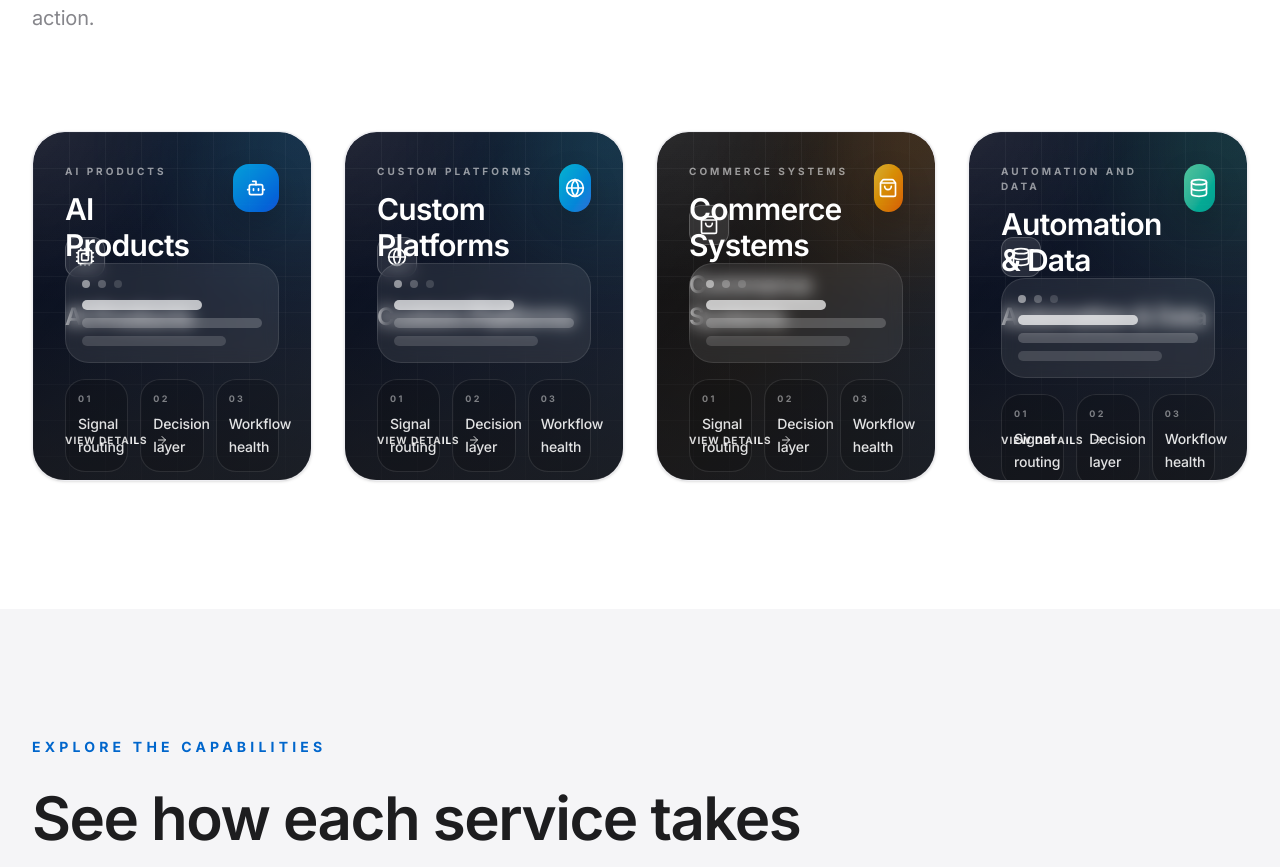
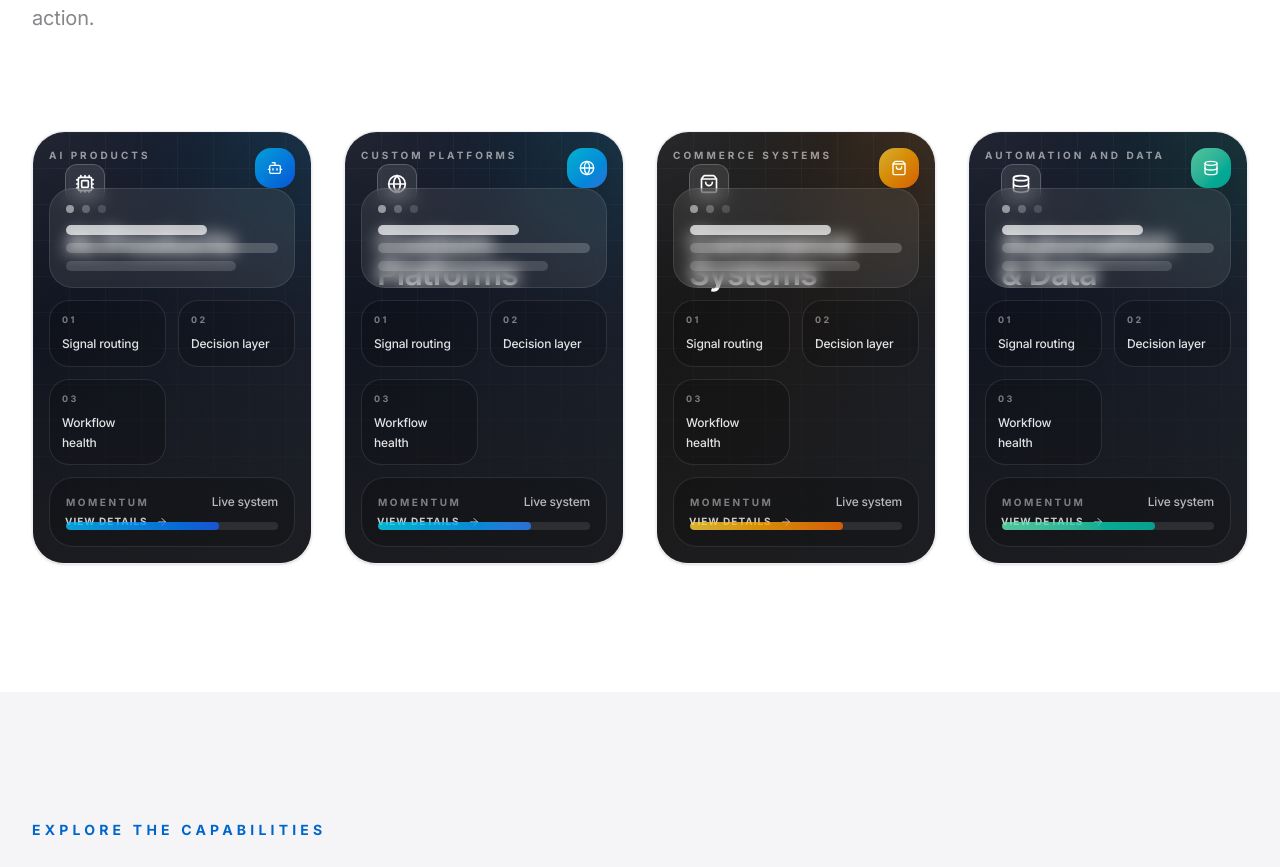
Before and after one commit to bakaltech/bakal-digital, a React (Vite) app: page / in a window 1280 px wide. Shown: the part 1660-2527 px from the top of the page. Built offline with nearby package versions, Linux system fonts and the light colour scheme.

Commit message:
Fix overlapping homepage capability cards

```diff
--- a/src/pages/Home.tsx
+++ b/src/pages/Home.tsx
@@ -25,20 +25,28 @@ const CategoryCard: React.FC<CategoryCardProps> = ({ category, idx }) => (
     whileInView={{ opacity: 1, y: 0 }}
     viewport={{ once: true }}
     transition={{ duration: 0.8, delay: idx * 0.1, ease: [0.16, 1, 0.3, 1] }}
-    className="group relative aspect-[1.12/1] sm:aspect-[4/5] rounded-[1.5rem] sm:rounded-[2rem] overflow-hidden bg-soft border border-brand-100/50 shadow-sm hover:shadow-xl transition-all duration-500"
+    className="group relative min-h-[320px] sm:min-h-[360px] md:min-h-[400px] rounded-[1.5rem] sm:rounded-[2rem] overflow-hidden bg-soft border border-brand-100/50 shadow-sm hover:shadow-xl transition-all duration-500"
   >
-    <BrandedVisual variant={category.visual} title={category.title} />
-    <div className="absolute inset-0 bg-gradient-to-t from-ink/82 via-ink/26 to-transparent opacity-80 group-hover:opacity-90 transition-opacity duration-500" />
-    <div className="absolute inset-0 p-5 sm:p-8 flex flex-col justify-end">
+    <BrandedVisual variant={category.visual} title="" compact />
+    <div className="absolute inset-0 bg-gradient-to-t from-ink/94 via-ink/55 to-ink/18 opacity-90 group-hover:opacity-95 transition-opacity duration-500" />
+    <div className="absolute inset-0 p-5 sm:p-8 flex flex-col">
+      <div>
         <div className="w-10 h-10 rounded-xl bg-white/10 backdrop-blur-xl border border-white/20 flex items-center justify-center mb-4 sm:mb-6 group-hover:bg-accent group-hover:border-accent transition-all duration-500">
           <category.icon className="w-5 h-5 text-white" />
         </div>
-      <h3 className="text-xl sm:text-2xl font-semibold text-white mb-2 tracking-tight">{category.title}</h3>
-      <p className="text-white/72 text-sm leading-relaxed mb-4 sm:mb-6 opacity-100 sm:opacity-0 group-hover:opacity-100 transition-opacity duration-500">{category.description}</p>
+        <h3 className="text-[1.9rem] sm:text-2xl md:text-[2rem] font-semibold text-white mb-3 tracking-tight leading-[0.96] max-w-[9ch]">
+          {category.title}
+        </h3>
+        <p className="text-white/72 text-sm leading-relaxed max-w-[24ch] opacity-100 md:opacity-0 md:group-hover:opacity-100 transition-opacity duration-500">
+          {category.description}
+        </p>
+      </div>
+      <div className="mt-auto pt-6">
         <Link to="/services" className="inline-flex items-center text-white text-[10px] font-bold uppercase tracking-widest hover:text-accent transition-colors">
           View Details
           <ArrowRight className="ml-2 w-3 h-3" />
         </Link>
+      </div>
     </div>
   </motion.div>
 );
```
Lines whose indentation alone changed are shown as unchanged.
